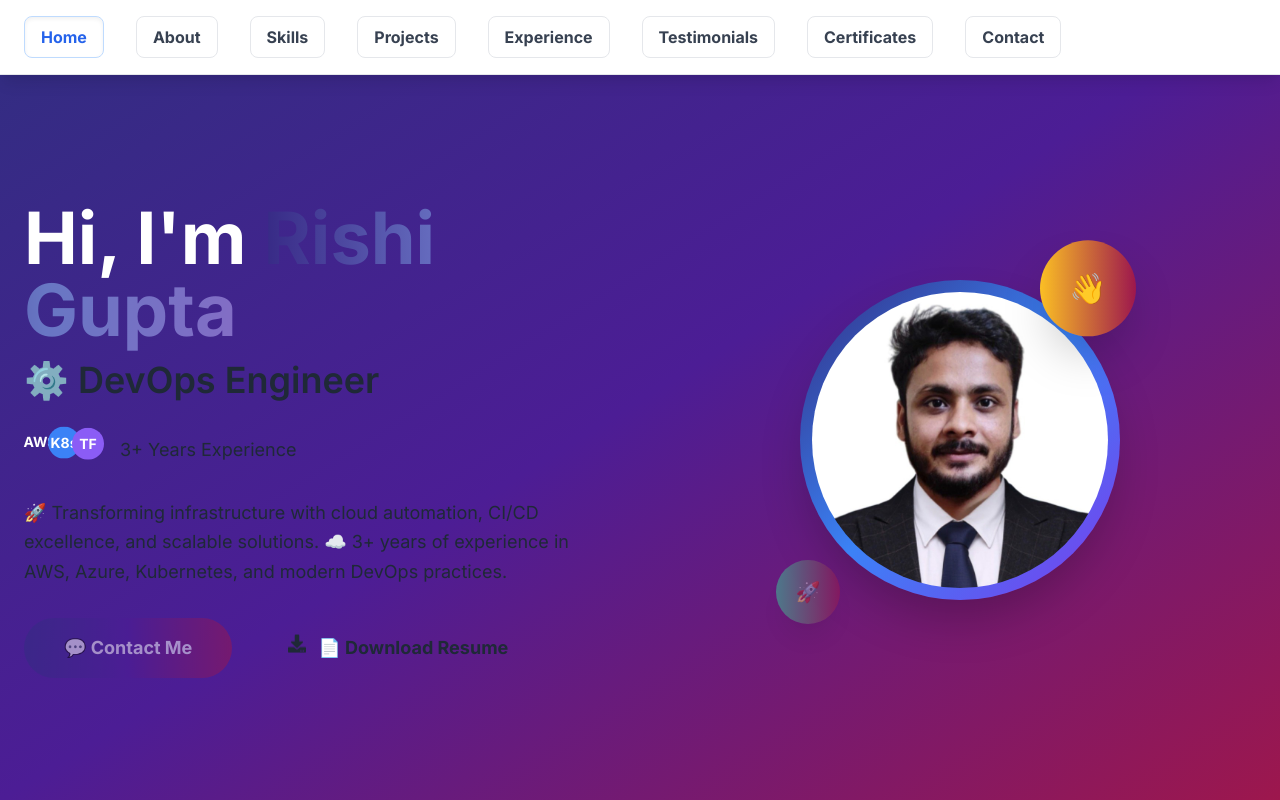
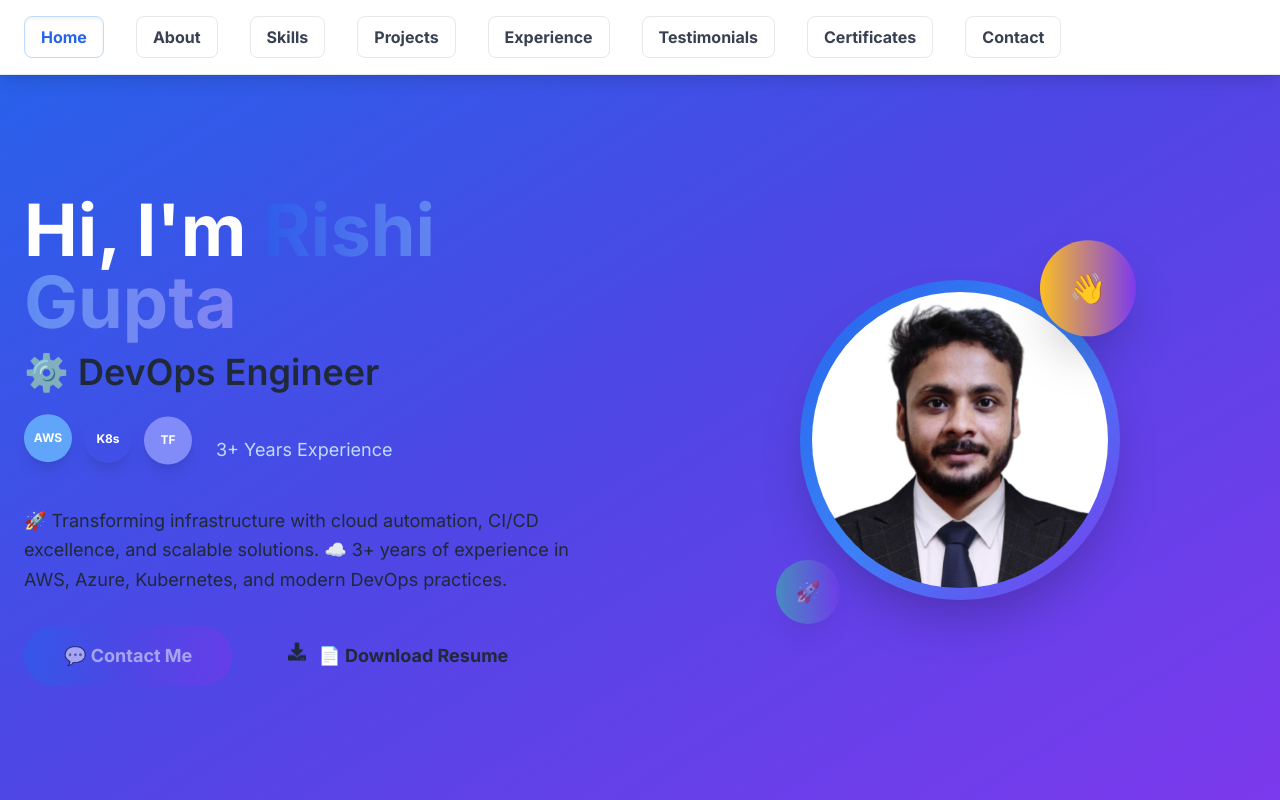
Before and after one commit to Bunnyrishi/bunnyrishi.github.io, a React (Create React App) app: page / in a window 1280 px wide. Shown: the top 800 px of the page. Built offline with nearby package versions, Linux system fonts and the light colour scheme.

Commit message:
Fix section header visibility and use lighter hero colors

```diff
--- a/src/App.js
+++ b/src/App.js
@@ -288,14 +288,12 @@ function Portfolio() {
       </header>
 
       {/* Hero Section */}
-      <section id="hero" className="min-h-screen flex items-center justify-center bg-gradient-to-br from-indigo-900 via-purple-900 to-pink-800 pt-20 relative overflow-hidden">
+      <section id="hero" className="min-h-screen flex items-center justify-center bg-gradient-to-br from-blue-600 via-indigo-600 to-purple-600 pt-20 relative overflow-hidden">
         {/* Animated Background Elements */}
         <div className="absolute inset-0 overflow-hidden">
-          <div className="absolute -top-40 -right-40 w-80 h-80 bg-cyan-400/30 rounded-full blur-3xl animate-pulse"></div>
-          <div className="absolute -bottom-40 -left-40 w-96 h-96 bg-pink-400/20 rounded-full blur-3xl animate-bounce"></div>
-          <div className="absolute top-1/2 left-1/2 w-64 h-64 bg-yellow-300/20 rounded-full blur-2xl animate-ping"></div>
-          <div className="absolute top-20 right-20 w-32 h-32 bg-blue-400/25 rounded-full blur-xl animate-pulse"></div>
-          <div className="absolute bottom-32 left-32 w-48 h-48 bg-green-400/15 rounded-full blur-2xl animate-bounce"></div>
+          <div className="absolute -top-40 -right-40 w-80 h-80 bg-white/20 rounded-full blur-3xl animate-pulse"></div>
+          <div className="absolute -bottom-40 -left-40 w-96 h-96 bg-blue-300/20 rounded-full blur-3xl animate-bounce"></div>
+          <div className="absolute top-1/2 left-1/2 w-64 h-64 bg-white/15 rounded-full blur-2xl animate-ping"></div>
         </div>
         <div className="max-w-7xl mx-auto px-6 py-20">
           <div className="grid md:grid-cols-2 gap-12 items-center">
@@ -308,13 +306,13 @@ function Portfolio() {
                 Hi, I'm <span className="bg-gradient-to-r from-cyan-300 via-blue-300 to-purple-300 bg-clip-text text-transparent animate-pulse">Rishi Gupta</span>
               </h1>
               <h2 className="text-3xl md:text-4xl text-cyan-200 mb-6 font-semibold animate-bounce">⚙️ DevOps Engineer</h2>
-              <div className="flex items-center gap-4 mb-8">
-                <div className="flex -space-x-2">
-                  <div className="w-8 h-8 bg-orange-500 rounded-full flex items-center justify-center text-white text-sm font-bold animate-bounce">AWS</div>
-                  <div className="w-8 h-8 bg-blue-500 rounded-full flex items-center justify-center text-white text-sm font-bold animate-bounce" style={{animationDelay: '0.1s'}}>K8s</div>
-                  <div className="w-8 h-8 bg-purple-500 rounded-full flex items-center justify-center text-white text-sm font-bold animate-bounce" style={{animationDelay: '0.2s'}}>TF</div>
+              <div className="flex items-center gap-6 mb-8">
+                <div className="flex gap-3">
+                  <div className="w-12 h-12 bg-blue-400 rounded-full flex items-center justify-center text-white text-xs font-bold animate-bounce shadow-lg">AWS</div>
+                  <div className="w-12 h-12 bg-cyan-400 rounded-full flex items-center justify-center text-white text-xs font-bold animate-bounce shadow-lg" style={{animationDelay: '0.1s'}}>K8s</div>
+                  <div className="w-12 h-12 bg-indigo-400 rounded-full flex items-center justify-center text-white text-xs font-bold animate-bounce shadow-lg" style={{animationDelay: '0.2s'}}>TF</div>
                 </div>
-                <span className="text-cyan-200 text-lg">3+ Years Experience</span>
+                <span className="text-blue-200 text-lg font-medium">3+ Years Experience</span>
               </div>
               <p className="text-lg text-white/90 mb-8 leading-relaxed relative z-10">
                 🚀 Transforming infrastructure with cloud automation, CI/CD excellence, and scalable solutions.
@@ -372,7 +370,7 @@ function Portfolio() {
             viewport={{ once: true }}
             className="text-center mb-16"
           >
-            <h2 className="text-4xl font-bold bg-gradient-to-r from-slate-700 to-blue-600 bg-clip-text text-transparent mb-4">🚀 About Me</h2>
+            <h2 className="text-4xl font-bold text-gray-900 mb-4">🚀 About Me</h2>
             <p className="text-lg text-gray-600 max-w-3xl mx-auto">
               Dynamic DevOps Engineer with 3+ years of hands-on experience in cloud infrastructure,
               automation, and CI/CD pipeline management. Passionate about transforming traditional
```
Also changed, not shown: 8 other files (tests, documents, lock files or other folders).
